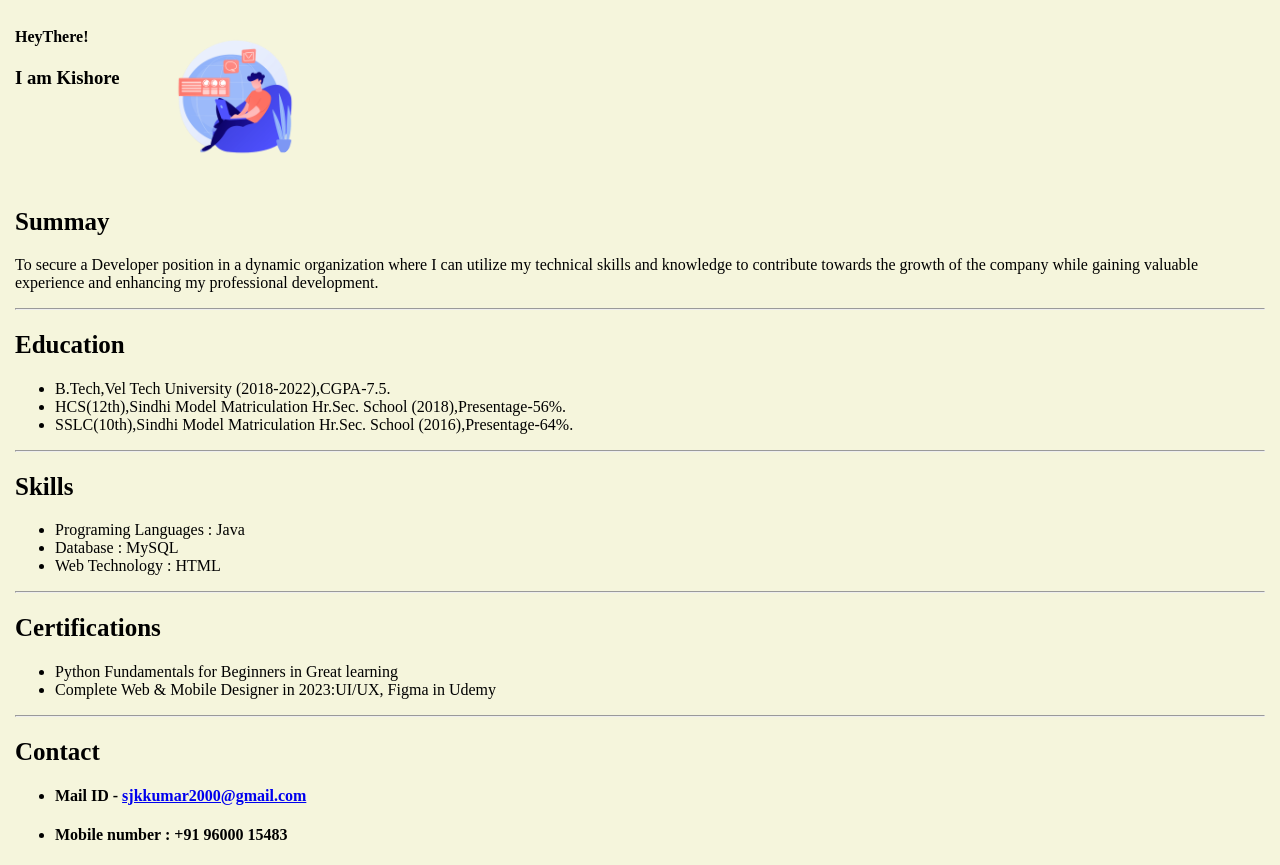
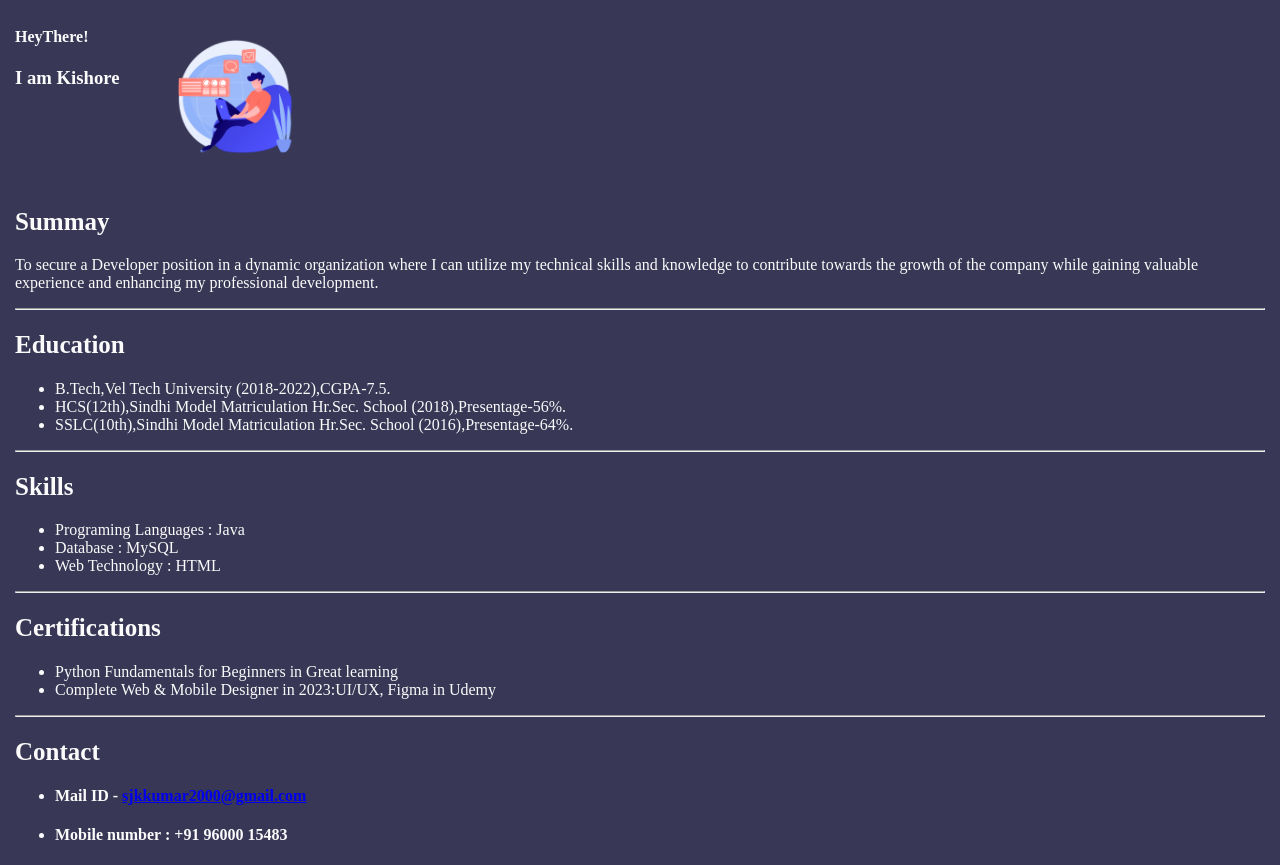
Before and after one commit to SJKkumar/Kishore_Kumar, a plain HTML site: page index.html in a window 1280 px wide. Shown: the part 73-938 px from the top of the page. Drawn offline with Linux system fonts and the light colour scheme.

Commit message:
Update style.css

```diff
--- a/style.css
+++ b/style.css
@@ -1,6 +1,8 @@
 body{
-    background-color: beige;
-        margin: 15px;
+    background-color: #383755;
+    margin: 15px;
+    border-color: rgb(138, 42, 42);
+    color: #fbfbfb;
 
 }
 h2{
```
